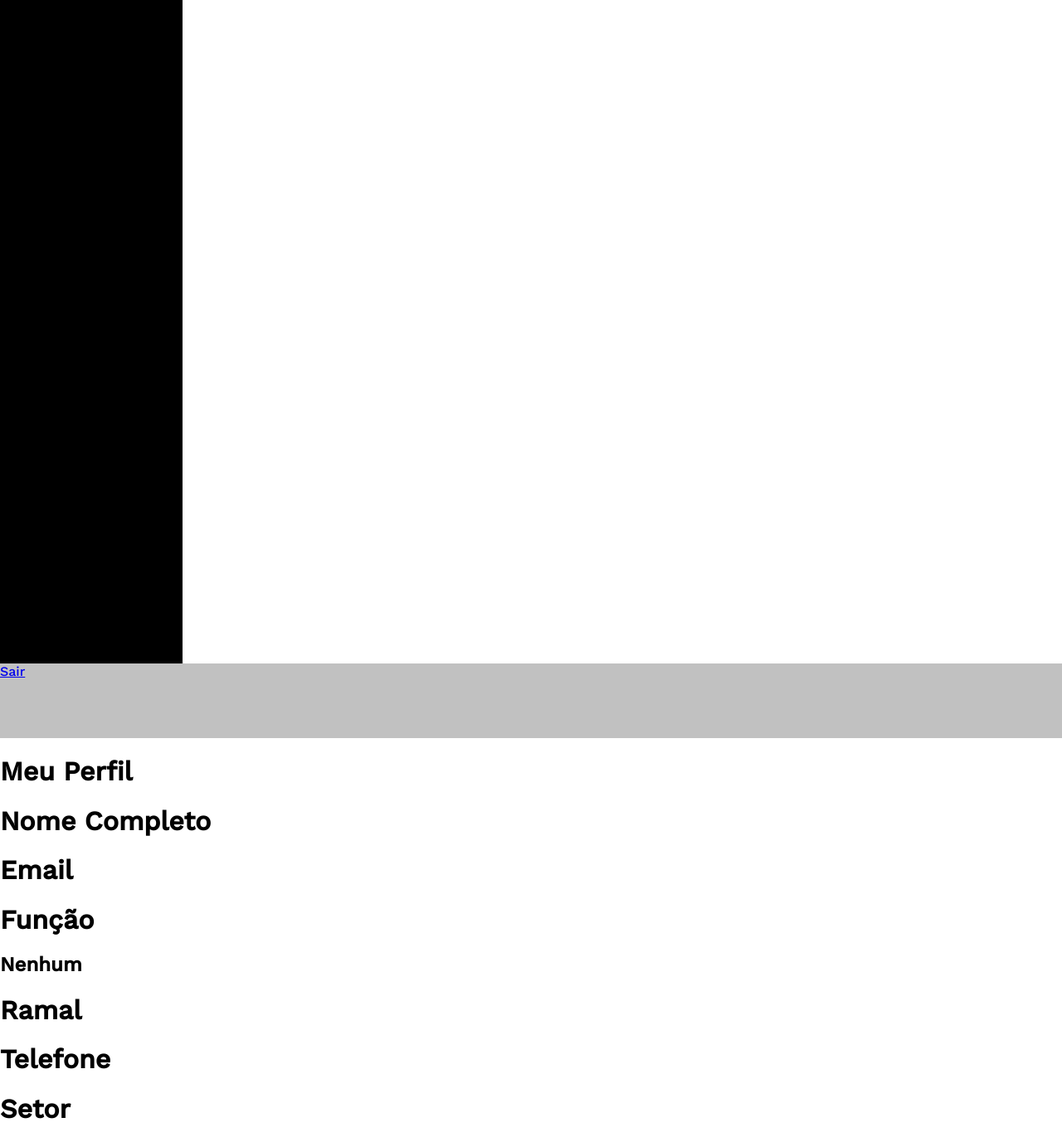
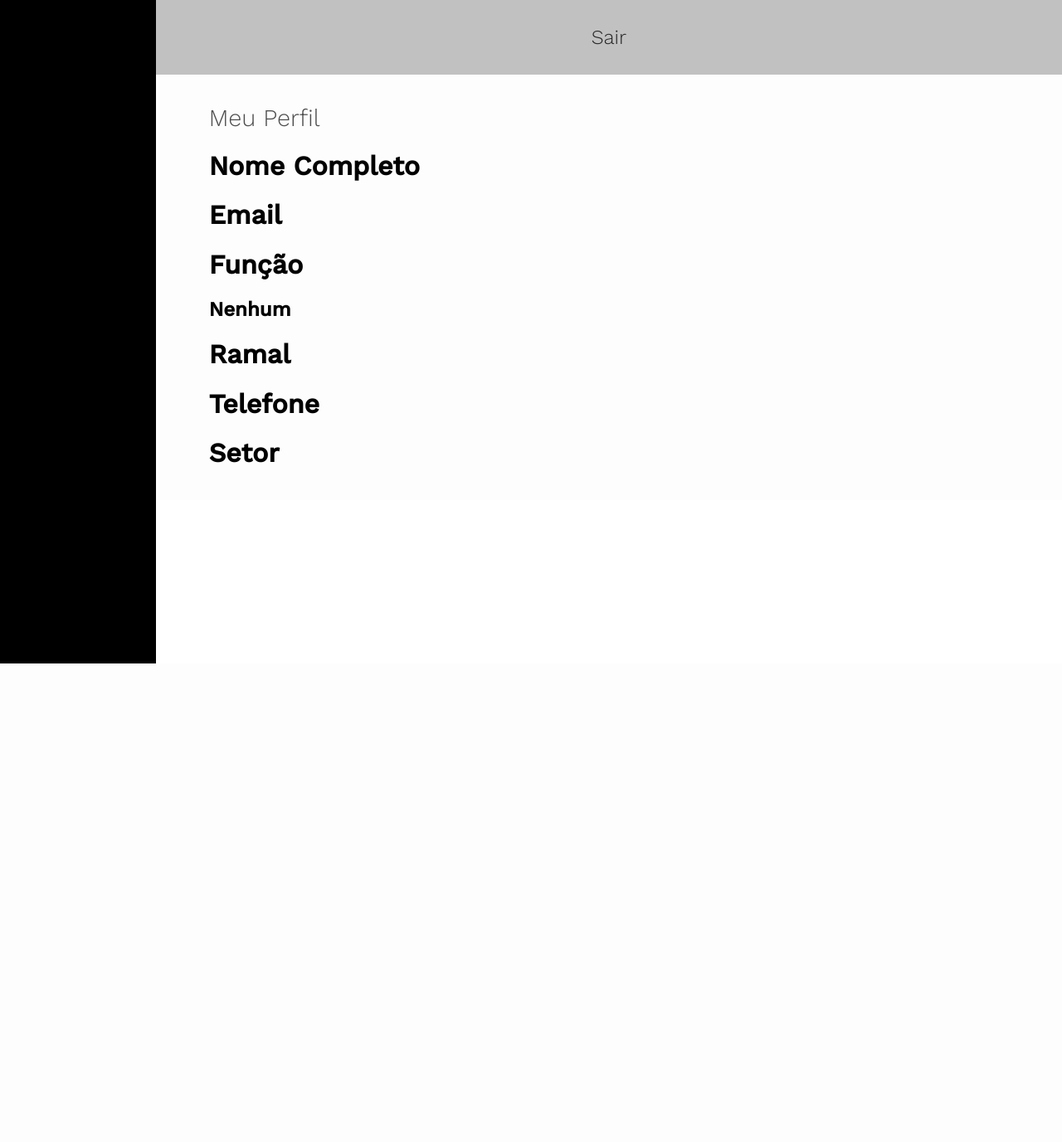
Before and after one commit to ahtlc/ClickCall, a Django app: page /users/profile/ in a window 1280 px wide. Shown: the whole page at 83% size. After the commit the page ends 800 px from the top, so only its background shows below. Run offline with Django 3.2, Linux system fonts and the light colour scheme; some libraries are stand-ins or nearby versions.

Commit message:
faature(auth-system-backend): add app basic template

```diff
--- a/common/templates/app.html
+++ b/common/templates/app.html
@@ -2,13 +2,39 @@
 {% load static %}
 
 {% block content %}
+
+<style>
+
+.callbar{
+  width: 100%;
+  height: 90px;
+  background: #C1C1C1;
+  display: flex;
+  justify-content: center;
+  align-items: center;
+}
+
+.callbar a{
+  font-size: 1.5rem;
+  color: #282828;
+  text-decoration: none;
+  font-weight: 300;
+}
+
+.callbar a:hover{
+  color: black;
+}
+
+</style>
 
 <div class="row">
   <!-- Simulate the navbar -->
   <div style="width: 220px; min-height: 100vh; background: #000000"></div>
   <div class="column">
     <!-- Simulate callbar -->
-    <div style="width: 100%; height: 90px; background: #C1C1C1"><a href={% url 'users:logout' %}>Sair</a></div>
+    <div class="callbar">
+
+      <a href={% url 'users:logout' %}>Sair</a></div>
     <div class="app-viewport">
       {% block app_content %}
 
--- a/static/css/base.css
+++ b/static/css/base.css
@@ -9,6 +9,7 @@ body{
     margin: 0;
     padding: 0;
 }
+
 .popup{
     display: flex;
     justify-content: center;
@@ -18,3 +19,30 @@ body{
     position: relative;
     background: rgba(0, 0, 0, 0.18);
 }
+
+.column{
+  width: 100%;
+  display: flex;
+  flex-direction: column;
+  position: relative;
+}
+
+.row{
+  width: 100%;
+  display: flex;
+  flex-direction: row;
+  position: relative;
+}
+
+.app-viewport{
+  max-width: 100%;
+  max-height: 100%;
+  padding: 1rem 4rem ;
+  background-color: #FDFDFD;
+}
+
+.app-title{
+  font-size: 1.8rem;
+  font-weight: 300;
+  color: #4D4D4D;
+}
```
